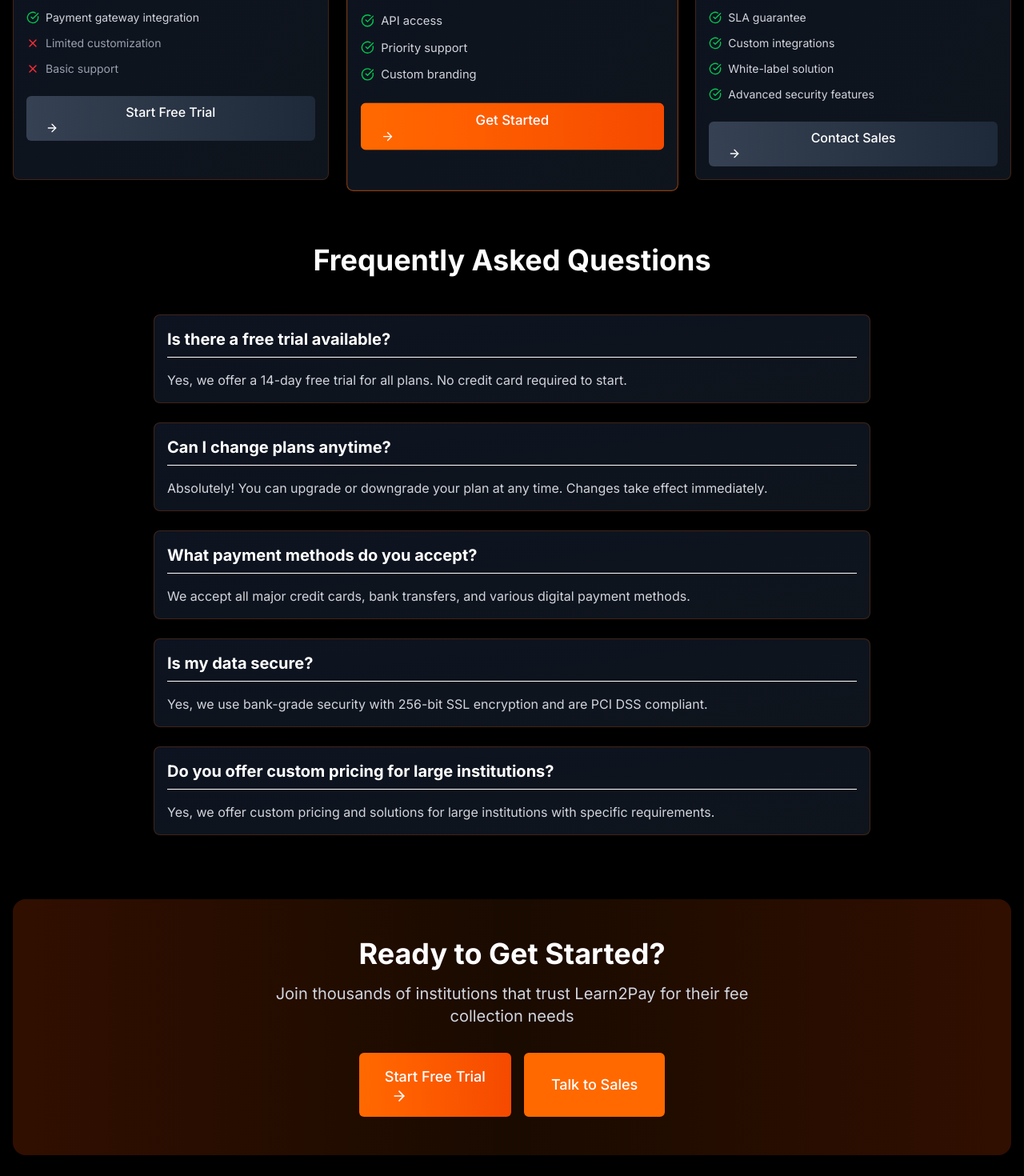
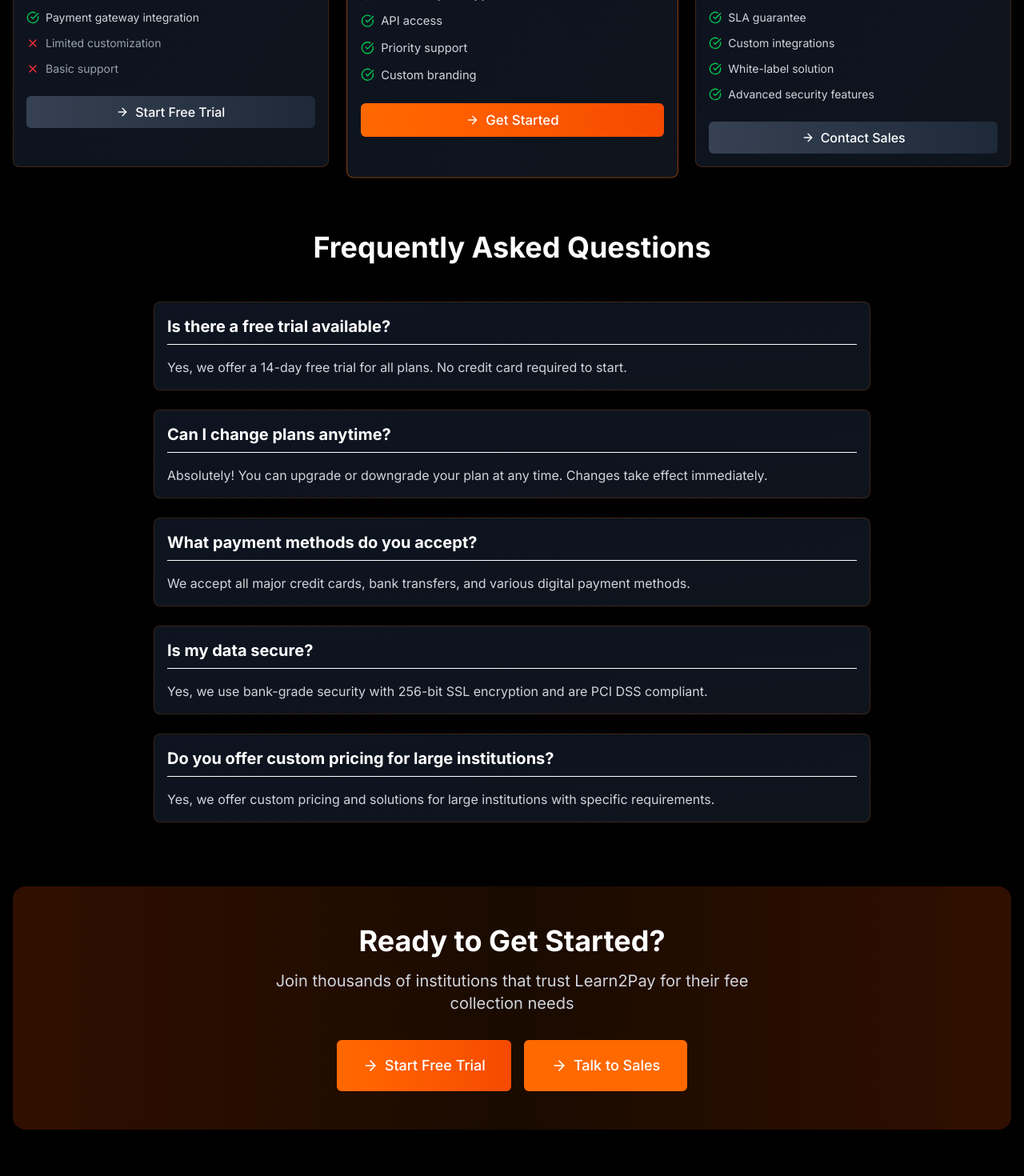
Before and after one commit to Techori/Learn2pay, a React (Vite) app: page /pricing in a window 1280 px wide. Shown: the part 640-2110 px from the top of the page at 80% size. Built offline with nearby package versions, Linux system fonts and the light colour scheme.

Commit message:
Update Pricing.tsx

```diff
--- a/src/pages/Pricing.tsx
+++ b/src/pages/Pricing.tsx
@@ -1,12 +1,12 @@
 import React from 'react';
 import { Card, CardContent, CardDescription, CardHeader, CardTitle } from "../components/ui/Card";
 import { Button } from "../components/ui/Button";
-import { Badge } from "../components/ui/Badge";
+import { Badge } from "../components/ui/badge";
 import { CheckCircle, X, ArrowRight, Star } from 'lucide-react';
 import { useNavigate } from 'react-router-dom';
 // import Header from '../components/Header';
 import Footer from '../components/Footer';
-import Navbar from '@/components/Navbar';
+
 const Pricing = () => {
   const navigate = useNavigate();
 
@@ -98,9 +98,7 @@ const Pricing = () => {
   return (
     <div className="min-h-screen bg-black text-white">
       {/* <Header /> */}
-      <Navbar />
 
-      {/* Main Pricing Section */}
       <div className="py-20 px-4">
         <div className="container mx-auto">
           {/* Header Section */}
@@ -136,7 +134,6 @@ const Pricing = () => {
                     {plan.description}
                   </CardDescription>
                 </CardHeader>
-
 <CardContent className="space-y-6">
   <div className="space-y-3">
     {plan.features.map((feature, i) => (
@@ -154,15 +151,16 @@ const Pricing = () => {
   </div>
 
   <Button
-                    className={`w-full transform hover:scale-105 transition-all duration-300 ${
+    className={`w-full flex items-center justify-center gap-2 transform hover:scale-105 transition-all duration-300 ${
       plan.popular
         ? 'bg-gradient-to-r from-orange-500 to-orange-600 hover:from-orange-600 hover:to-orange-700'
         : 'bg-gradient-to-r from-gray-700 to-gray-800 hover:from-gray-600 hover:to-gray-700'
     }`}
-                    onClick={() => plan.name === 'Enterprise' ? navigate('/contact') : navigate('/register-institute')}
+    // Navigate to /register for all plans except Enterprise, which goes to /contact
+    onClick={() => plan.name === 'Enterprise' ? navigate('/contact') : navigate('/register')}
   >
-                    {plan.cta}
-                    <ArrowRight className="ml-2 h-4 w-4" />
+    <ArrowRight className="h-4 w-4" />
+    <span>{plan.cta}</span>
   </Button>
 </CardContent>
               </Card>
@@ -194,17 +192,18 @@ const Pricing = () => {
             </p>
             <div className="flex flex-col sm:flex-row gap-4 justify-center">
               <Button
-  className="px-8 py-4 text-lg bg-gradient-to-r from-orange-500 to-orange-600 hover:from-orange-600 hover:to-orange-700 transform hover:scale-105 transition-all duration-300"
+                className="px-8 py-4 text-lg bg-gradient-to-r from-orange-500 to-orange-600 hover:from-orange-600 hover:to-orange-700 transform hover:scale-105 transition-all duration-300 flex items-center justify-center gap-2"
                 onClick={() => navigate('/register')}
               >
-  Start Free Trial
-  <ArrowRight className="ml-2 h-5 w-5" />
+                <ArrowRight className="h-5 w-5" />
+                <span>Start Free Trial</span>
               </Button>
               <Button
-  className="px-8 py-4 text-lg border-2 border-orange-500 text-orange-400 hover:bg-orange-500/10 transform hover:scale-105 transition-all duration-300"
+                className="px-8 py-4 text-lg border-2 border-orange-500 text-orange-400 hover:bg-orange-500/10 transform hover:scale-105 transition-all duration-300 flex items-center justify-center gap-2"
                 onClick={() => navigate('/contact')}
               >
-  Talk to Sales
+                <ArrowRight className="h-5 w-5" />
+                <span>Talk to Sales</span>
               </Button>
             </div>
           </div>
```
Lines whose indentation alone changed are shown as unchanged.
